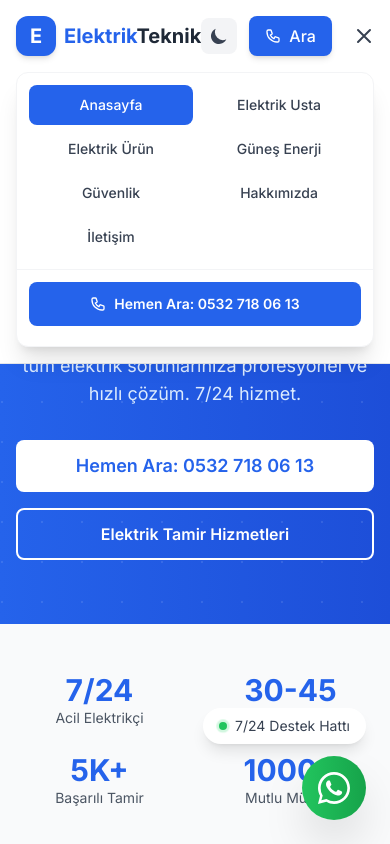
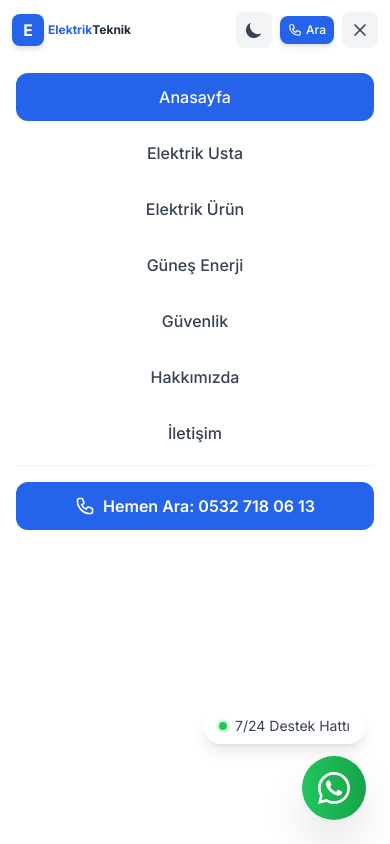
Before and after one commit to salimozcan-create/elektrikteknik, a Next.js app: page / in a window 390 px wide. Both pictures are taken after a click on the button 363 px from the left and 36 px from the top of the page. Shown: the top 844 px of the page. Built offline with nearby package versions, Linux system fonts and the light colour scheme.

Commit message:
Header.js JSX hatası düzeltildi - mobil menü çalışıyor

```diff
--- a/app/components/Header.js
+++ b/app/components/Header.js
@@ -1,9 +1,9 @@
-'use client'
+'use client';
 
-import { useState, useEffect } from 'react'
-import Link from 'next/link'
-import { usePathname } from 'next/navigation'
-import ThemeToggle from './ThemeToggle'
+import { useState, useEffect } from 'react';
+import Link from 'next/link';
+import { usePathname } from 'next/navigation';
+import ThemeToggle from './ThemeToggle';
 
 const navigation = [
   { name: 'Anasayfa', href: '/' },
@@ -13,41 +13,54 @@ const navigation = [
   { name: 'Güvenlik', href: '/guvenlik' },
   { name: 'Hakkımızda', href: '/hakkimizda' },
   { name: 'İletişim', href: '/iletisim' },
-]
+];
 
 export default function Header() {
-  const [mobileMenuOpen, setMobileMenuOpen] = useState(false)
-  const [scrolled, setScrolled] = useState(false)
-  const pathname = usePathname()
+  const [mobileMenuOpen, setMobileMenuOpen] = useState(false);
+  const [scrolled, setScrolled] = useState(false);
+  const pathname = usePathname();
 
   useEffect(() => {
     const handleScroll = () => {
-      setScrolled(window.scrollY > 10)
+      setScrolled(window.scrollY > 10);
+    };
+    window.addEventListener('scroll', handleScroll);
+    return () => window.removeEventListener('scroll', handleScroll);
+  }, []);
+
+  useEffect(() => {
+    if (mobileMenuOpen) {
+      document.body.style.overflow = 'hidden';
+    } else {
+      document.body.style.overflow = 'auto';
     }
-    window.addEventListener('scroll', handleScroll)
-    return () => window.removeEventListener('scroll', handleScroll)
-  }, [])
+    return () => {
+      document.body.style.overflow = 'auto';
+    };
+  }, [mobileMenuOpen]);
 
   return (
-    <header className={`fixed top-0 left-0 right-0 z-50 transition-all duration-300 ${
+    <header
+      className={`fixed top-0 left-0 right-0 z-50 transition-all duration-300 ${
         scrolled
-        ? 'bg-white dark:bg-gray-900 shadow-lg py-3'
-        : 'bg-white dark:bg-gray-900 py-4 border-b border-gray-200 dark:border-gray-800'
-    }`}>
-      <div className="container mx-auto px-4 md:px-6">
+          ? 'bg-white dark:bg-gray-900 shadow-lg py-2'
+          : 'bg-white dark:bg-gray-900 py-3 border-b border-gray-200 dark:border-gray-800'
+      }`}
+    >
+      <div className="container mx-auto px-3 sm:px-4">
         <div className="flex items-center justify-between">
-          {/* Logo */}
-          <Link href="/" className="flex items-center space-x-2 shrink-0">
-            <div className="w-10 h-10 bg-blue-600 rounded-xl flex items-center justify-center shadow-md">
-              <span className="text-white font-bold text-xl">E</span>
+          {/* Logo - Tam görünümlü "Elektrik Teknik" */}
+          <Link href="/" className="flex items-center space-x-1 sm:space-x-2 shrink-0">
+            <div className="w-8 h-8 sm:w-10 sm:h-10 bg-blue-600 rounded-lg flex items-center justify-center shadow-md">
+              <span className="text-white font-bold text-base sm:text-xl">E</span>
             </div>
-            <div>
-              <span className="text-xl font-bold text-blue-600">Elektrik</span>
-              <span className="text-xl font-bold text-gray-800 dark:text-white">Teknik</span>
+            <div className="flex items-baseline">
+              <span className="text-xs xs:text-sm sm:text-base font-bold text-blue-600">Elektrik</span>
+              <span className="text-xs xs:text-sm sm:text-base font-bold text-gray-800 dark:text-white"> Teknik</span>
             </div>
           </Link>
 
-          {/* Desktop Navigation */}
+          {/* Masaüstü Menüsü */}
           <div className="hidden lg:flex items-center space-x-1 xl:space-x-2">
             {navigation.map((item) => (
               <Link
@@ -57,7 +70,7 @@ export default function Header() {
                   pathname === item.href
                     ? 'bg-blue-600 text-white shadow-md'
                     : 'text-gray-700 dark:text-gray-300 hover:bg-gray-100 dark:hover:bg-gray-800'
-                } px-4 py-2 rounded-lg text-sm font-medium transition-all duration-300 whitespace-nowrap`}
+                } px-3 py-1.5 rounded-lg text-sm font-medium transition-all duration-300 whitespace-nowrap`}
               >
                 {item.name}
               </Link>
@@ -65,40 +78,67 @@ export default function Header() {
           </div>
 
           {/* Sağ Taraftaki Butonlar */}
-          <div className="flex items-center space-x-3">
+          <div className="flex items-center space-x-2 sm:space-x-3">
             <ThemeToggle scrolled={scrolled} />
 
             <a
               href="tel:+905327180613"
-              className="flex items-center space-x-2 bg-blue-600 hover:bg-blue-700 text-white px-4 py-2 rounded-lg font-medium transition-all duration-300 shadow-md"
+              className="flex items-center space-x-1 bg-blue-600 hover:bg-blue-700 text-white px-2 sm:px-3 py-1.5 rounded-lg font-medium transition-all duration-300 shadow-md text-sm"
             >
-              <svg className="w-4 h-4" fill="none" stroke="currentColor" viewBox="0 0 24 24">
-                <path strokeLinecap="round" strokeLinejoin="round" strokeWidth={2} d="M3 5a2 2 0 012-2h3.28a1 1 0 01.948.684l1.498 4.493a1 1 0 01-.502 1.21l-2.257 1.13a11.042 11.042 0 005.516 5.516l1.13-2.257a1 1 0 011.21-.502l4.493 1.498a1 1 0 01.684.949V19a2 2 0 01-2 2h-1C9.716 21 3 14.284 3 6V5z" />
+              <svg
+                className="w-3.5 h-3.5 sm:w-4 sm:h-4"
+                fill="none"
+                stroke="currentColor"
+                viewBox="0 0 24 24"
+                xmlns="http://www.w3.org/2000/svg"
+              >
+                <path
+                  strokeLinecap="round"
+                  strokeLinejoin="round"
+                  strokeWidth={2}
+                  d="M3 5a2 2 0 012-2h3.28a1 1 0 01.948.684l1.498 4.493a1 1 0 01-.502 1.21l-2.257 1.13a11.042 11.042 0 005.516 5.516l1.13-2.257a1 1 0 011.21-.502l4.493 1.498a1 1 0 01.684.949V19a2 2 0 01-2 2h-1C9.716 21 3 14.284 3 6V5z"
+                />
               </svg>
-              <span className="hidden sm:inline">0532 718 06 13</span>
-              <span className="sm:hidden">Ara</span>
+              <span className="hidden sm:inline text-sm">0532 718 06 13</span>
+              <span className="sm:hidden text-xs">Ara</span>
             </a>
 
-            {/* Mobile menu button */}
+            {/* Mobil Menü Butonu */}
             <button
               onClick={() => setMobileMenuOpen(!mobileMenuOpen)}
-              className="lg:hidden p-2 rounded-lg text-gray-700 dark:text-white hover:bg-gray-100 dark:hover:bg-gray-800 transition-colors"
+              className="lg:hidden p-2 rounded-lg bg-gray-100 dark:bg-gray-800 text-gray-700 dark:text-white hover:bg-gray-200 dark:hover:bg-gray-700 transition-colors"
+              aria-label="Menüyü aç/kapat"
             >
-              <svg className="h-6 w-6" fill="none" viewBox="0 0 24 24" stroke="currentColor">
+              <svg
+                className="h-5 w-5 sm:h-6 sm:w-6"
+                fill="none"
+                viewBox="0 0 24 24"
+                stroke="currentColor"
+              >
                 {mobileMenuOpen ? (
-                  <path strokeLinecap="round" strokeLinejoin="round" strokeWidth={2} d="M6 18L18 6M6 6l12 12" />
+                  <path
+                    strokeLinecap="round"
+                    strokeLinejoin="round"
+                    strokeWidth={2}
+                    d="M6 18L18 6M6 6l12 12"
+                  />
                 ) : (
-                  <path strokeLinecap="round" strokeLinejoin="round" strokeWidth={2} d="M4 6h16M4 12h16M4 18h16" />
+                  <path
+                    strokeLinecap="round"
+                    strokeLinejoin="round"
+                    strokeWidth={2}
+                    d="M4 6h16M4 12h16M4 18h16"
+                  />
                 )}
               </svg>
             </button>
           </div>
         </div>
 
-        {/* Mobile Navigation */}
+        {/* Mobil Menü (Açılır Kapanır) */}
         {mobileMenuOpen && (
-          <div className="lg:hidden mt-4 pb-3 bg-white dark:bg-gray-900 rounded-xl shadow-xl border border-gray-100 dark:border-gray-800 overflow-hidden">
-            <div className="grid grid-cols-2 gap-1 p-3">
+          <div className="lg:hidden fixed inset-x-0 top-[57px] bottom-0 bg-white dark:bg-gray-900 z-40 overflow-y-auto">
+            <div className="flex flex-col p-4 space-y-2">
               {navigation.map((item) => (
                 <Link
                   key={item.name}
@@ -107,27 +147,38 @@ export default function Header() {
                     pathname === item.href
                       ? 'bg-blue-600 text-white'
                       : 'text-gray-700 dark:text-gray-300 hover:bg-gray-100 dark:hover:bg-gray-800'
-                  } px-4 py-2.5 rounded-lg text-center text-sm font-medium transition-colors`}
+                  } px-4 py-3 rounded-xl text-base font-medium transition-colors text-center`}
                   onClick={() => setMobileMenuOpen(false)}
                 >
                   {item.name}
                 </Link>
               ))}
-            </div>
-            <div className="border-t border-gray-100 dark:border-gray-800 pt-3 pb-2 px-3">
+              <div className="pt-4 mt-2 border-t border-gray-100 dark:border-gray-800">
                 <a
                   href="tel:+905327180613"
-                className="flex items-center justify-center gap-2 bg-blue-600 text-white px-4 py-3 rounded-lg text-sm font-semibold"
+                  className="flex items-center justify-center gap-2 bg-blue-600 text-white px-4 py-3 rounded-xl text-base font-semibold"
                 >
-                <svg className="w-4 h-4" fill="none" stroke="currentColor" viewBox="0 0 24 24">
-                  <path strokeLinecap="round" strokeLinejoin="round" strokeWidth={2} d="M3 5a2 2 0 012-2h3.28a1 1 0 01.948.684l1.498 4.493a1 1 0 01-.502 1.21l-2.257 1.13a11.042 11.042 0 005.516 5.516l1.13-2.257a1 1 0 011.21-.502l4.493 1.498a1 1 0 01.684.949V19a2 2 0 01-2 2h-1C9.716 21 3 14.284 3 6V5z" />
+                  <svg
+                    className="w-5 h-5"
+                    fill="none"
+                    stroke="currentColor"
+                    viewBox="0 0 24 24"
+                    xmlns="http://www.w3.org/2000/svg"
+                  >
+                    <path
+                      strokeLinecap="round"
+                      strokeLinejoin="round"
+                      strokeWidth={2}
+                      d="M3 5a2 2 0 012-2h3.28a1 1 0 01.948.684l1.498 4.493a1 1 0 01-.502 1.21l-2.257 1.13a11.042 11.042 0 005.516 5.516l1.13-2.257a1 1 0 011.21-.502l4.493 1.498a1 1 0 01.684.949V19a2 2 0 01-2 2h-1C9.716 21 3 14.284 3 6V5z"
+                    />
                   </svg>
                   Hemen Ara: 0532 718 06 13
                 </a>
               </div>
             </div>
+          </div>
         )}
       </div>
     </header>
-  )
+  );
 }
--- a/app/globals.css
+++ b/app/globals.css
@@ -9,33 +9,48 @@
 
   body {
     @apply bg-white dark:bg-gray-900 text-gray-900 dark:text-gray-100 transition-colors duration-300;
+    overflow-x: hidden;
+    width: 100%;
+    max-width: 100vw;
   }
 }
 
 @layer components {
   .container {
-    @apply max-w-7xl mx-auto px-4 sm:px-6 lg:px-8;
+    @apply max-w-7xl mx-auto px-3 sm:px-4 lg:px-6;
   }
 }
 
-/* Custom scrollbar */
-::-webkit-scrollbar {
-  width: 8px;
+/* Mobil için ekran genişliği düzeltmesi */
+@media (max-width: 640px) {
+  .container {
+    @apply px-3;
+  }
 }
 
-::-webkit-scrollbar-track {
-  @apply bg-gray-100 dark:bg-gray-800;
+/* Taşma sorunlarını engelle */
+* {
+  box-sizing: border-box;
 }
 
-::-webkit-scrollbar-thumb {
-  @apply bg-gray-400 dark:bg-gray-600 rounded-full;
+img, video, iframe {
+  max-width: 100%;
+  height: auto;
 }
 
-::-webkit-scrollbar-thumb:hover {
-  @apply bg-gray-500 dark:bg-gray-500;
+/* Mobil menü için smooth scroll */
+.menu-open {
+  overflow: hidden;
 }
 
-/* Selection */
-::selection {
-  @apply bg-blue-500 text-white;
+/* Küçük ekranlar için xs breakpoint */
+@layer utilities {
+  .xs\:block {
+    display: none;
+  }
+  @media (min-width: 480px) {
+    .xs\:block {
+      display: block;
+    }
+  }
 }
```
Also changed, not shown: tailwind.config.js (+18 -0 lines). Lines whose indentation alone changed are shown as unchanged.
